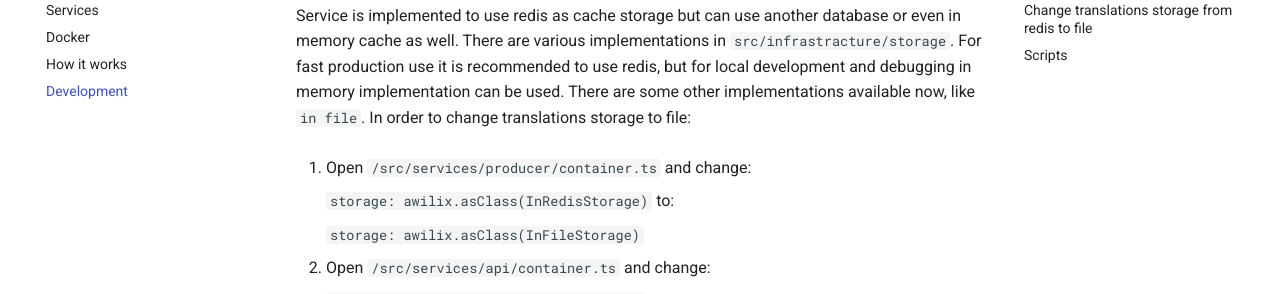
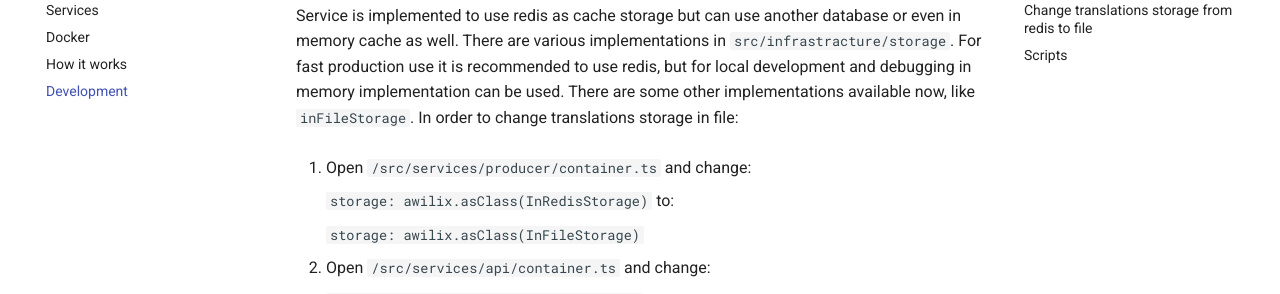
Before and after one commit to TheSoftwareHouse/babelsheet-js, an MkDocs documentation site: the page built from docs-src/development.md, in a window 1280 px wide and 900 px high, scrolled down 886 px. Shown: the part 152-446 px from the top of the window. Built offline with MkDocs 1.6.1 and Material for MkDocs 9.7.7, drawn with Linux system fonts in a browser that asks for light colours; old or Windows-style settings are respelled for this version of MkDocs.

Commit message:
Update translations storage from redis to file section

```diff
--- a/docs-src/development.md
+++ b/docs-src/development.md
@@ -28,7 +28,7 @@ Feel free to add new providers.
 
 
 ## Change translations storage from redis to file
-Service is implemented to use redis as cache storage but can use another database or even in memory cache as well. There are various implementations in `src/infrastracture/storage`. For fast production use it is recommended to use redis, but for local development and debugging in memory implementation can be used. There are some other implementations available now, like `in file`. In order to change translations storage to file:
+Service is implemented to use redis as cache storage but can use another database or even in memory cache as well. There are various implementations in `src/infrastracture/storage`. For fast production use it is recommended to use redis, but for local development and debugging in memory implementation can be used. There are some other implementations available now, like `inFileStorage`. In order to change translations storage in file:
 
 1. Open `/src/services/producer/container.ts` and change:
 
```
